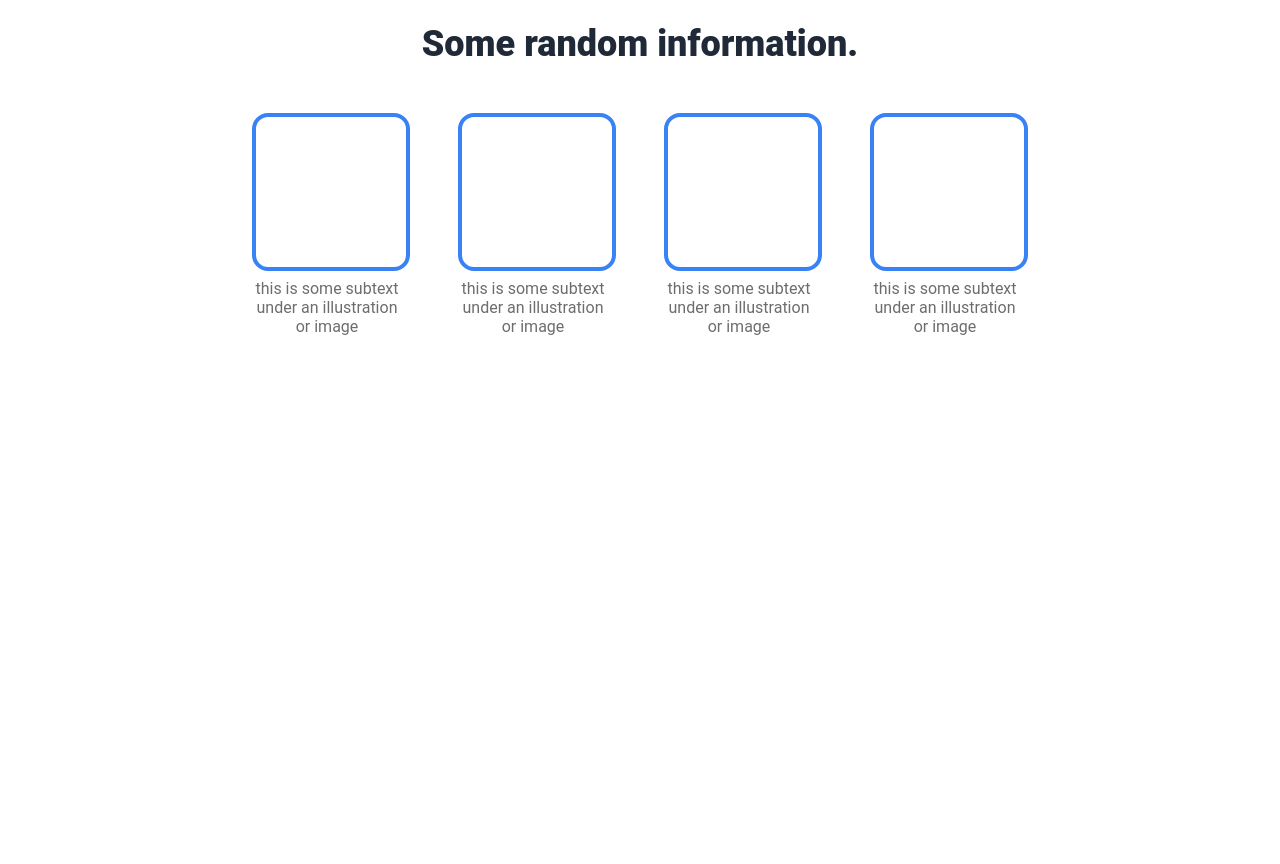
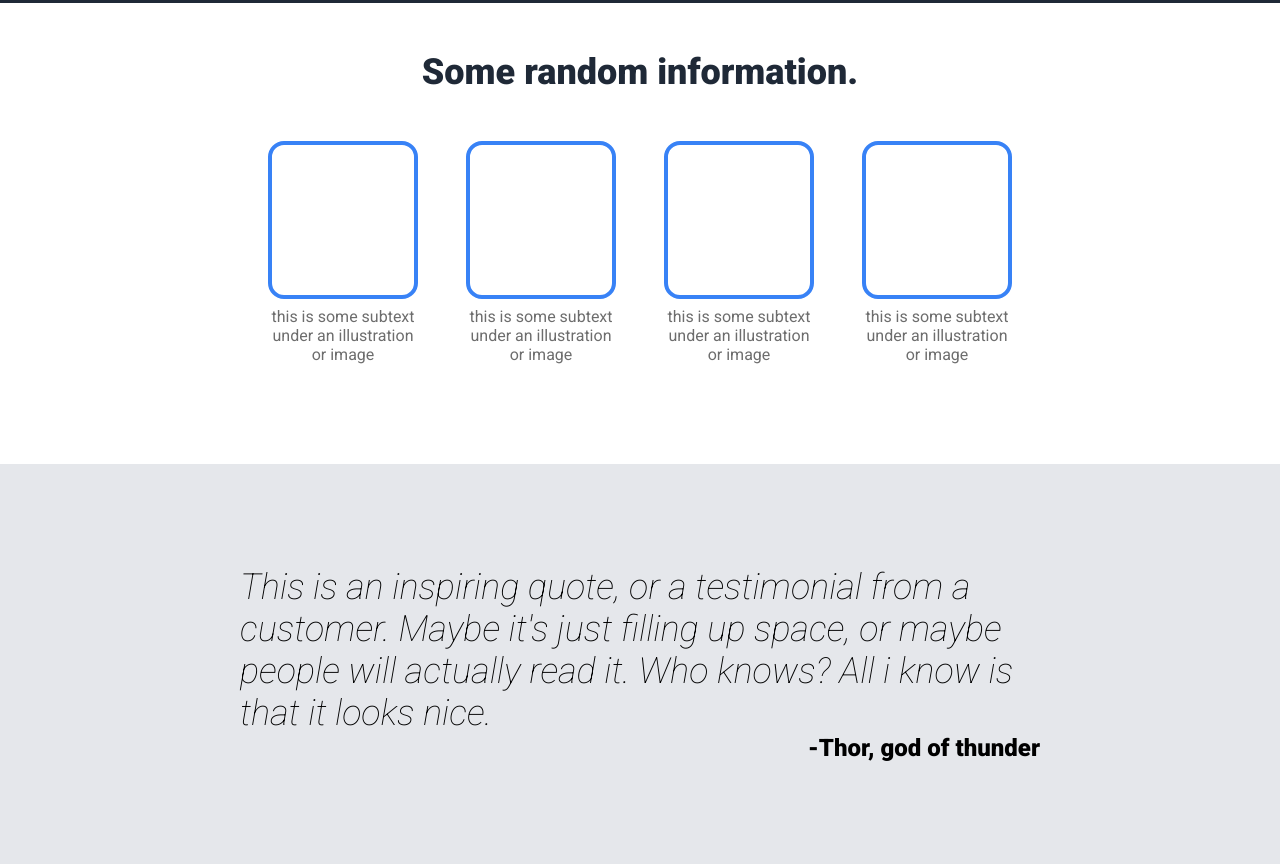
Before and after one commit to FebrianMorgan/landing-page, a plain HTML site: page index.html in a window 1280 px wide. Shown: the part 684-1548 px from the top of the page. Before the commit the page ends 1020 px from the top, so only its background shows below. Drawn offline with Linux system fonts and the light colour scheme.

Commit message:
Finishing quote content

```diff
--- a/index.html
+++ b/index.html
@@ -49,5 +49,14 @@
       <div class="info-subtext">this is some subtext under an illustration or image</div>
     </div>
   </div>
+  <div class="quote">
+    <div class="quote-content">
+      This is an inspiring quote, or a testimonial from a customer. Maybe it's just filling up space, or maybe people will actually read it. Who knows? All i know is that it looks nice.
+      <div class="quote-author">
+        -Thor, god of thunder
+      </div>
+    </div>
+
+  </div>
 </body>
 </html>
--- a/style.css
+++ b/style.css
@@ -1,3 +1,5 @@
+@import url('https://fonts.googleapis.com/css2?family=Roboto:ital,wght@0,400;0,900;1,100&display=swap');
+
 body {
   margin: 0;
   padding: 0;
@@ -12,7 +14,7 @@ body {
 .header {
   color:white;
   background-color: #1F2937;
-  padding: 16px 300px;
+  padding: 16px 400px;
 
 }
 
@@ -100,7 +102,7 @@ button.btn-sign-up {
 }
 
 .blue-square {
-  width: 150px;
+  width: auto;
   height: 150px;
   border: solid #3882F6 4px;
   border-radius: 16px;
@@ -117,5 +119,33 @@ button.btn-sign-up {
   flex-wrap: wrap;
   text-align: center;
   margin-top: 8px;
+  margin-bottom: 100px;
   color: #6d6d6d;
 }
+
+.quote {
+  display: flex;
+  flex-direction: column;
+  align-items: center;
+  justify-content: center;
+  background-color: #E5E7EB;
+  width: auto;
+  height: 400px;
+  flex-shrink: 0;
+}
+
+.quote-content {
+  max-width: 800px;
+  flex-wrap: wrap;
+  font-size: 36px;
+  font-weight: normal;
+  font-style: italic;
+}
+
+.quote-author {
+  font-weight: bold;
+  display: flex;
+  justify-content: flex-end;
+  font-size: 24px;
+  font-style: normal;
+}
```
